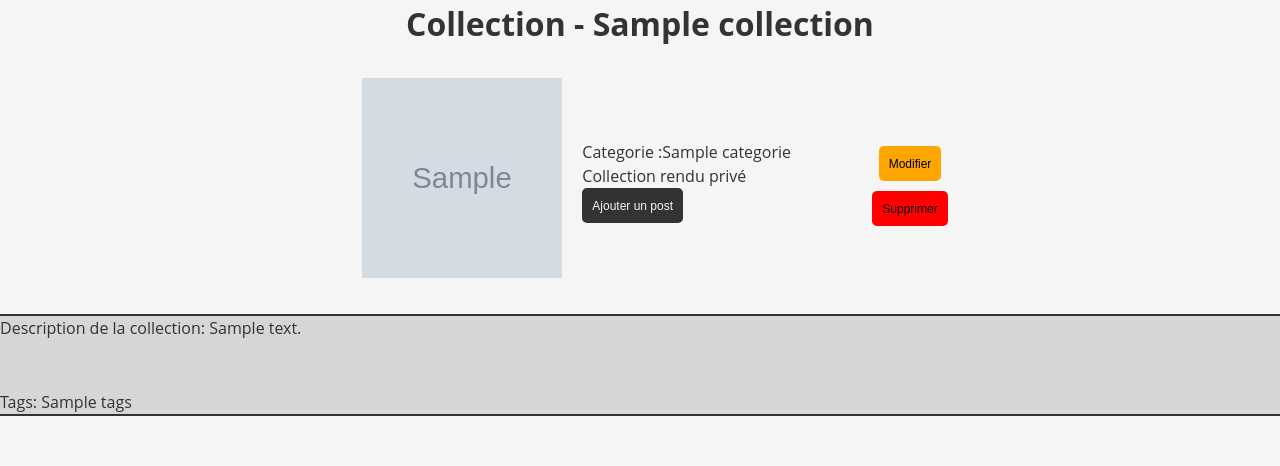
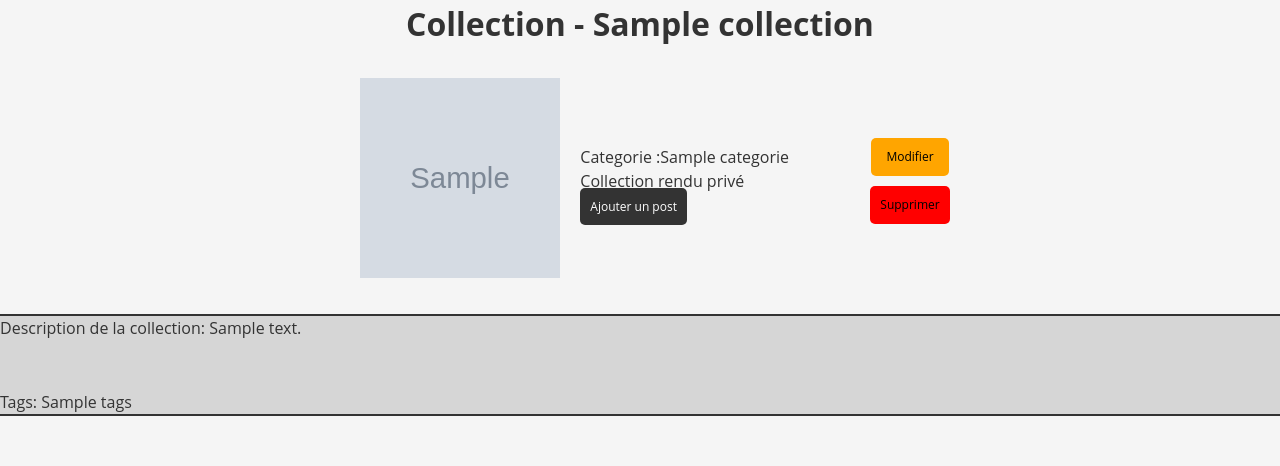
Before and after one commit to cmadoka2003/Projet-Symfony, a Symfony app: template templates/pages/collection/detail.html.twig in a window 1280 px wide. Shown: the part 60-526 px from the top of the page. Run offline with Twig, Linux system fonts and the light colour scheme; the template is opened without the code that fills it: most values are stand-ins (such as "Sample title", 1, 10 or a date in 2020); grey boxes marked "Sample" are stand-in pictures; some libraries are stand-ins or nearby versions.

Commit message:
Fix button css

```diff
--- a/public/styles/componants/style_detail_collection.css
+++ b/public/styles/componants/style_detail_collection.css
@@ -58,15 +58,12 @@
 .button {
     background-color: #333;
     padding: 10px;
+    font-size: 12px;
     border: none;
     border-radius: 5px;
     cursor: pointer;
-}
-
-.button a {
-    color: #f5f5f5;
+    color:white;
     text-decoration: none;
-    font-size: 12px;
 }
 
 #change-collection {
@@ -83,23 +80,26 @@
 #button-modifier {
     background-color: orange;
     padding: 10px;
+    padding-left: 15px;
+    padding-right: 15px;
+    font-size: 12px;
     border: none;
     border-radius: 5px;
     cursor: pointer;
+    color:black;
+    text-decoration: none;
 }
 
 #button-supprimer {
     background-color: red;
     padding: 10px;
+    font-size: 12px;
     border: none;
     border-radius: 5px;
     cursor: pointer;
-}
-
-#button-modifier a, #button-supprimer a {
-    color: black;
+    color:black;
     text-decoration: none;
-    font-size: 12px;
+    margin-top: 10px;
 }
 
 .post {
--- a/templates/pages/collection/detail.html.twig
+++ b/templates/pages/collection/detail.html.twig
@@ -50,19 +50,13 @@
 				{% else %}
 					<p>Collection rendu public</p>
 				{% endif %}
-				<button class="button">
-					<a href={{"/collection/" ~ collection.getId() ~ "/post/ajouter"}}>Ajouter un post</a>
-				</button>
+				<a class="button" href={{"/collection/" ~ collection.getId() ~ "/post/ajouter"}}>Ajouter un post</a>
 			</div>
 
 		</div>
 		<div id="change-collection">
-			<button id="button-modifier">
-				<a href={{"/collection/" ~ collection.getId() ~ "/modifier"}}>Modifier</a>
-			</button>
-			<button id="button-supprimer">
-				<a href={{"/collection/" ~ collection.getId() ~ "/supprimer"}}>Supprimer</a>
-			</button>
+			<a id="button-modifier" href={{"/collection/" ~ collection.getId() ~ "/modifier"}}>Modifier</a>
+			<a id="button-supprimer" href={{"/collection/" ~ collection.getId() ~ "/supprimer"}}>Supprimer</a>
 		</div>
 	</section>
 
@@ -99,12 +93,8 @@
 						<p>Public</p>
 					{% endif %}
 					<div id="change-collection">
-						<button id="button-modifier">
-							<a href={{"/post/" ~ post.getId() ~ "/modifier"}}>Modifier</a>
-						</button>
-						<button id="button-supprimer">
-							<a href={{"/post/" ~ post.getId() ~ "/supprimer"}}>Supprimer</a>
-						</button>
+						<a id="button-modifier" href={{"/post/" ~ post.getId() ~ "/modifier"}}>Modifier</a>
+						<a id="button-supprimer" href={{"/post/" ~ post.getId() ~ "/supprimer"}}>Supprimer</a>
 					</div>
 				</div>
 			{% endfor %}
--- a/templates/pages/profile/index.html.twig
+++ b/templates/pages/profile/index.html.twig
@@ -65,7 +65,7 @@
             {% else %}
                 <p>SiteUrl: <a href={{app.user.siteURL}}><span id="url-profil">{{app.user.siteURL}}</span></a></p>
             {% endif %}
-            <button class="button"><a href="/profil/update">Modifier</a></button>
+            <a class="button" href="/profil/update">Modifier</a>
         </div>
     </section>
 
@@ -103,7 +103,7 @@
                 {% else %}
                     <p>Public</p>
                 {% endif %}
-                <button class="button"><a href={{"/collection/" ~ col.getId()}}>Voir les Posts</a></button>
+                <a class="button" href={{"/collection/" ~ col.getId()}}>Voir les Posts</a>
             </div>
             {% endfor %}
         </div>
```
Also changed, not shown: public/styles/componants/style_profile.css (+11 -0 lines).
